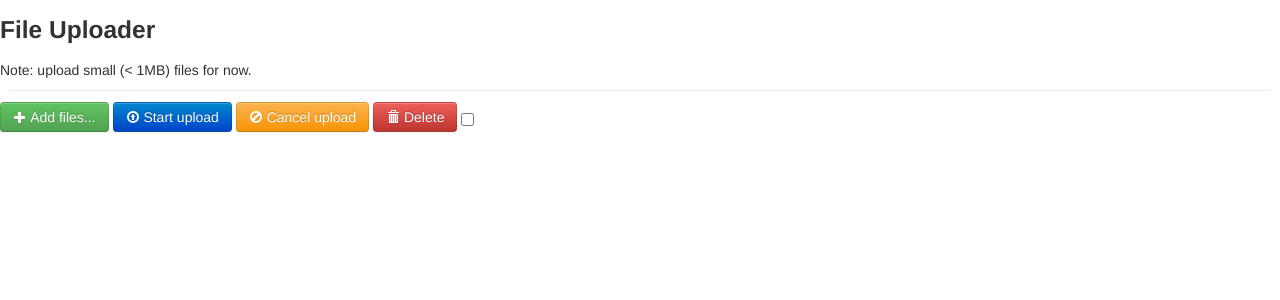
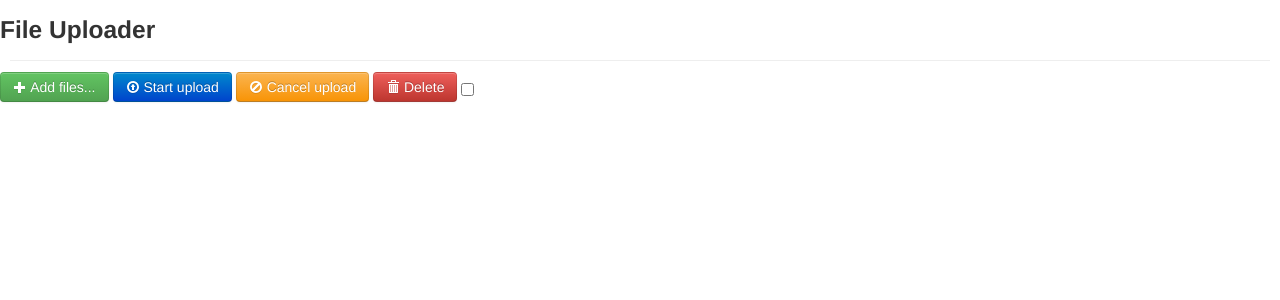
Before and after one commit to dopeboy/qhojo, a PHP site: page /picture/upload in a window 1280 px wide. Shown: the top 300 px of the page. Run offline with PHP 8.4, Linux system fonts and the light colour scheme; the visitor is signed in with stand-in values (Sample User, id 1).

Commit message:
image size fix

```diff
--- a/views/picture/upload.php
+++ b/views/picture/upload.php
@@ -40,7 +40,6 @@
     <!-- The file upload form used as target for the file upload widget -->
     <form id="fileupload" action="" method="POST" enctype="multipart/form-data" style="margin: 0">
         <h3>File Uploader</h3>
-        Note: upload small (< 1MB) files for now.
         <hr style="margin: 10px"/>
         <!-- The fileupload-buttonbar contains buttons to add/delete files and start/cancel the upload -->
         <input type="hidden" id="timestamp" name="timestamp" value="<?php echo $this->id ?>">
```
Also changed, not shown: .htaccess, 1 other file.
